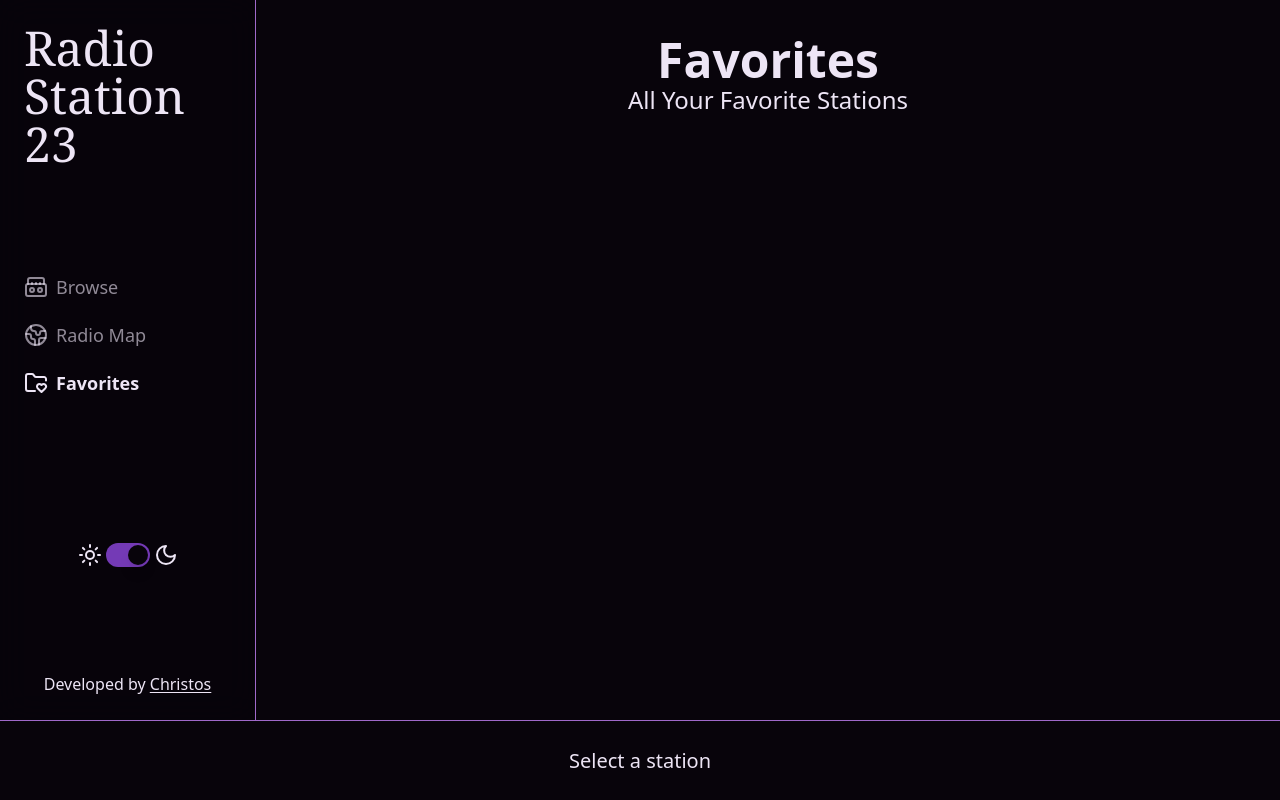
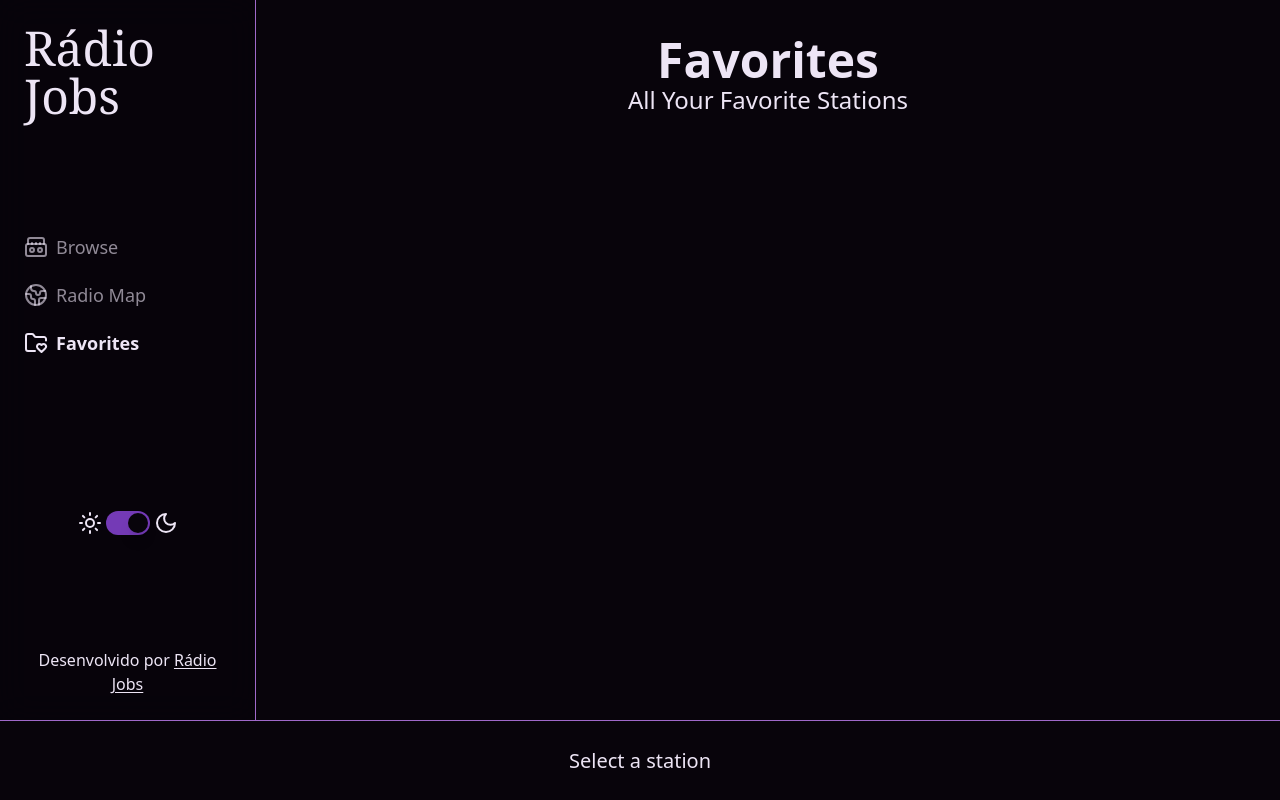
Before and after one commit to weltonabravanel/radiooficial, a React (Vite) app: page /favorites in a window 1280 px wide. Built offline with nearby package versions, Linux system fonts and the light colour scheme.

Commit message:
Add files via upload

```diff
--- a/src/components/Shared/Sidebar.tsx
+++ b/src/components/Shared/Sidebar.tsx
@@ -27,7 +27,7 @@ const Sidebar = () => {
       >
         <X />
       </Button>
-      <h1 className="font-serif text-5xl ">Radio Station 23</h1>
+      <h1 className="font-serif text-5xl ">Rádio Jobs</h1>
 
       <ul className="flex flex-col gap-5">
         {links.map((link) => (
@@ -54,13 +54,13 @@ const Sidebar = () => {
         <Moon className="w-6 h-6" />
       </div>
       <p className="text-center">
-        Developed by{" "}
+        Desenvolvido por{" "}
         <a
           target="_blank"
           className="underline underline-offset-2"
-          href="https://www.christosuster.dev/"
+          href="https://www.radiojobs.com.br"
         >
-          Christos
+          Rádio Jobs
         </a>
       </p>
     </div>
```
